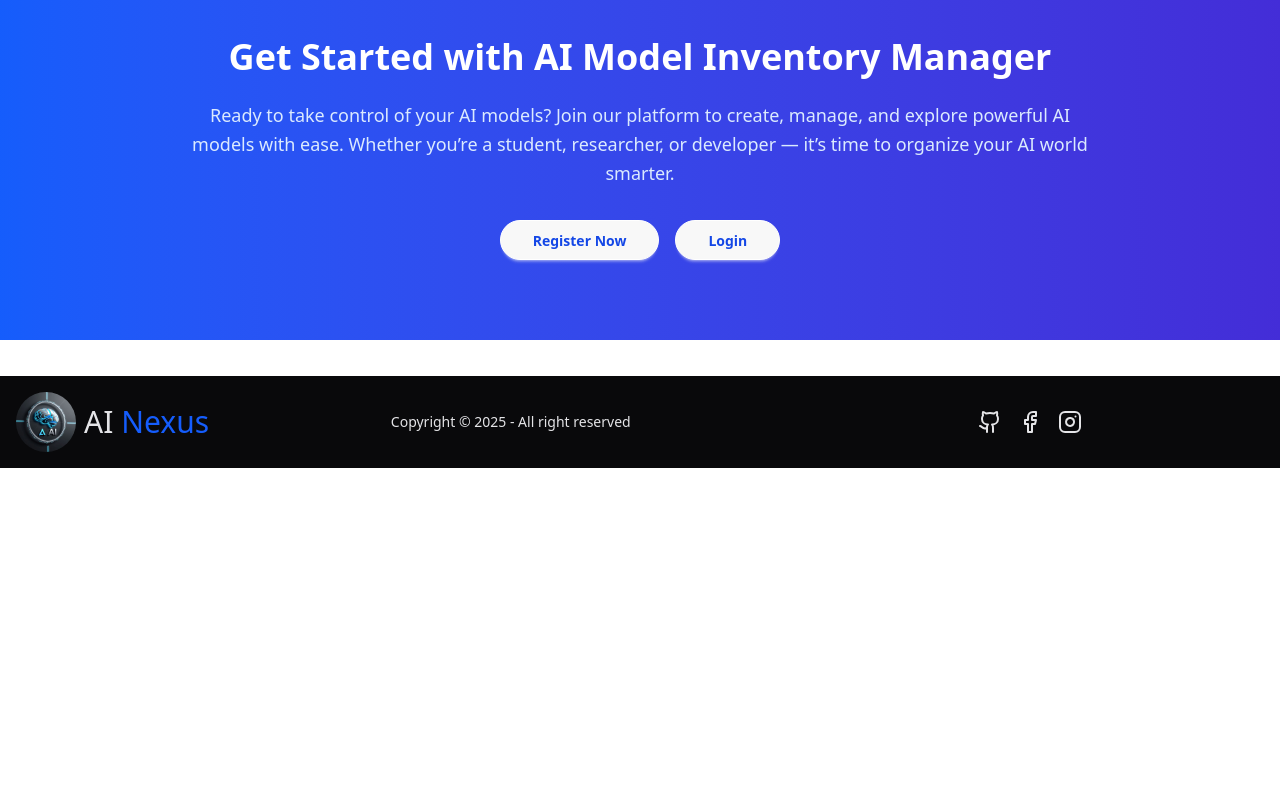
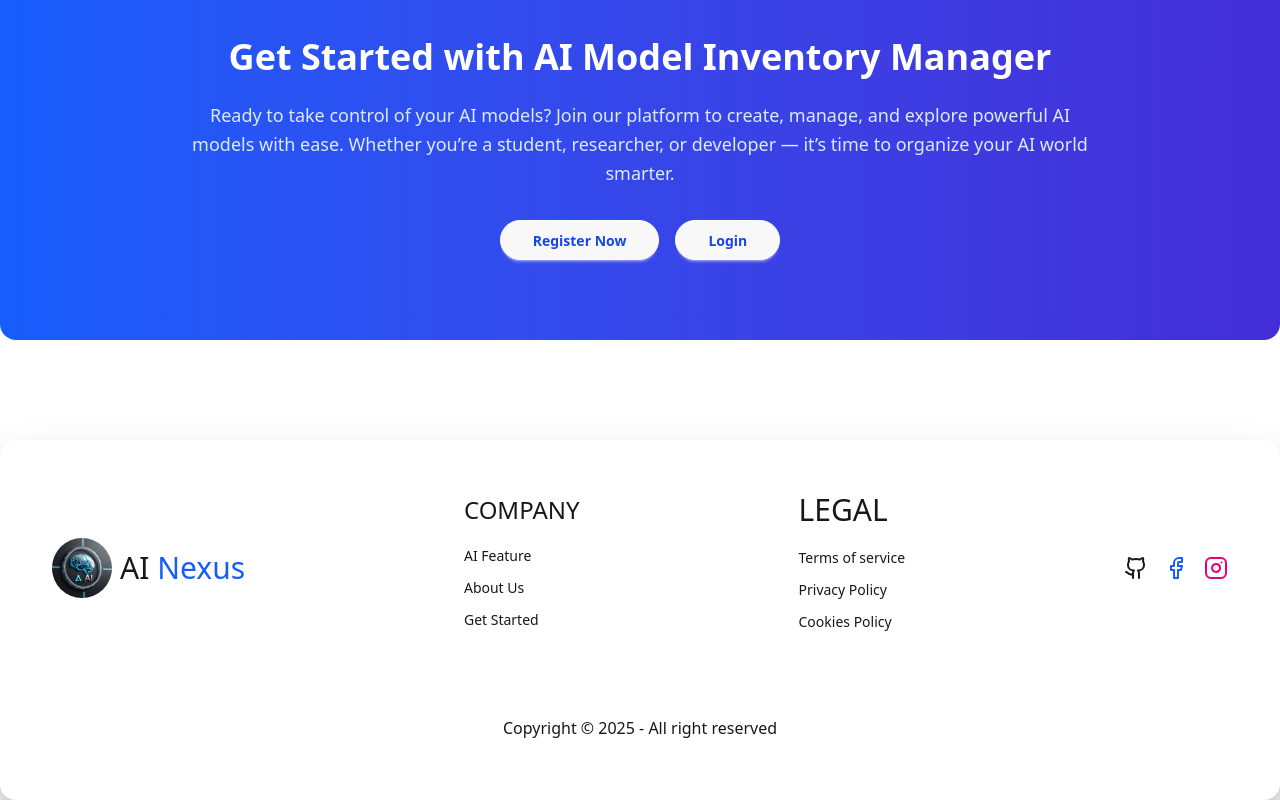
Before and after one commit to anik5001/AI-model-inventory-client, a React (Vite) app: page / in a window 1280 px wide. Shown: the part 1969-2769 px from the top of the page. Before the commit the page ends 2437 px from the top, so only its background shows below. Built offline with nearby package versions, Linux system fonts and the light colour scheme; no server answers.

Commit message:
footer update

```diff
--- a/src/components/AboutAiModel/AboutAiModelSection.jsx
+++ b/src/components/AboutAiModel/AboutAiModelSection.jsx
@@ -4,7 +4,7 @@ const AboutAiModelSection = () => {
   return (
     <div>
       {/* ===== Static Section: About AI Models ===== */}
-      <section className="bg-gray-50 py-10 px-6 md:px-16">
+      <section className="bg-gray-50 py-10 px-6 md:px-16 rounded-2xl">
         <div className="max-w-5xl mx-auto text-center">
           <h2 className="text-3xl md:text-4xl font-bold text-blue-700 mb-6">
             About AI Models
--- a/src/components/Footer/Footer.jsx
+++ b/src/components/Footer/Footer.jsx
@@ -3,13 +3,12 @@ import logoImg from "../../assets/logoAI.jpg";
 import { Link } from "react-router";
 import { FaFacebook } from "react-icons/fa6";
 import { FaGithub } from "react-icons/fa";
-import githubImg from "../../assets/github.png";
-import facebookImg from "../../assets/facebook.png";
+
 import { Facebook, GithubIcon, Instagram } from "lucide-react";
 const Footer = () => {
   return (
-    <div className="bg-neutral">
-      <footer className="footer max-w-7xl mx-auto sm:footer-horizontal  text-neutral-content items-center p-4">
+    <div className="mt-25 shadow-gray-500 shadow-2xl rounded-2xl p-5">
+      <footer className="footer max-w-7xl mx-auto sm:footer-horizontal justify-between   items-center p-8">
         <aside className="grid-flow-col items-center">
           <Link to="/" className="flex gap-2 items-center">
             <img
@@ -22,33 +21,68 @@ const Footer = () => {
             </p>
           </Link>
         </aside>
-        <p className="text-center">
-          Copyright © {new Date().getFullYear()} - All right reserved
-        </p>
-        <nav className="grid-flow-col gap-4 md:place-self-center md:justify-self-end">
+
+        <div>
+          <h1 className="text-2xl">COMPANY</h1>
+          <ul>
+            <li className="my-3">
+              <a href="#Ai-feature">AI Feature</a>
+            </li>
+            <li>
+              <a href="#about">About Us</a>
+            </li>
+            <li className="my-3">
+              <a href="#getStarted">Get Started</a>
+            </li>
+          </ul>
+        </div>
+        <div>
+          <h1 className="text-3xl">LEGAL</h1>
+          <ul>
+            <li className="my-3">
+              <a href="https://nexusai.io/terms" target="_blank">
+                {" "}
+                Terms of service
+              </a>
+            </li>
+            <li>
+              <a href="https://nexusai.io/privacy" target="_blank">
+                Privacy Policy
+              </a>
+            </li>
+            <li className="my-3">
+              <a href="https://nexusai.io/business" target="_blank">
+                Cookies Policy
+              </a>
+            </li>
+          </ul>
+        </div>
+
+        <nav className="grid-flow-col gap-4 md:justify-self-end">
           {/*
           <a className="w-[100px]" href="">
             <img src={facebookImg} alt="" />
           </a> */}
 
           <a
+            className="text-black-400"
             href="https://github.com/anik5001/AI-model-inventory-client"
             target="_blank"
           >
             {" "}
             <GithubIcon />
           </a>
-          <a href="">
+          <a className="text-blue-600" href="">
             <Facebook />
           </a>
-          <a href="">
+          <a className="text-pink-600" href="">
             <Instagram></Instagram>
           </a>
         </nav>
-        <div>
-          <p className=""></p>
-        </div>
       </footer>
+      <p className="text-center  py-10">
+        Copyright © {new Date().getFullYear()} - All right reserved
+      </p>
     </div>
   );
 };
--- a/src/components/GetStartedSection/GetStarted.jsx
+++ b/src/components/GetStartedSection/GetStarted.jsx
@@ -5,7 +5,7 @@ const GetStarted = () => {
   return (
     <div>
       {/* ===== Static Section 2: Get Started ===== */}
-      <section className="bg-gradient-to-r from-blue-600 to-indigo-700 text-white py-20 px-6 md:px-16">
+      <section className="bg-gradient-to-r from-blue-600 to-indigo-700 text-white py-20 px-6 md:px-16 rounded-2xl">
         <div className="max-w-4xl mx-auto text-center">
           <h2 className="text-3xl md:text-4xl font-bold mb-6">
             Get Started with AI Model Inventory Manager
--- a/src/pages/AllModels.jsx
+++ b/src/pages/AllModels.jsx
@@ -70,7 +70,7 @@ const AllModels = () => {
         All Models{" "}
       </h2>
       {/* search */}
-      <div className="flex justify-around items-center gap-1 md:mb-10">
+      <div className=" flex  md:flex justify-around items-center gap-2 md:mb-10">
         <div></div>
         <div>
           <form onSubmit={handleSearch} className="flex gap-2">
@@ -93,7 +93,7 @@ const AllModels = () => {
               </svg>
               <input type="search" name="search" placeholder="Search" />
             </label>
-            <button className="btn btn-primary" type="submit">
+            <button className="btn btn-primary hidden md:block" type="submit">
               Search
             </button>
           </form>
--- a/src/pages/Home.jsx
+++ b/src/pages/Home.jsx
@@ -13,16 +13,16 @@ const Home = () => {
       </div>
 
       {/* latest 6 ai models */}
-      <div className="my-10">
+      <div id="Ai-feature" className="my-10">
         <LatestModels></LatestModels>
       </div>
       {/* About Ai Models section */}
-      <div>
+      <div id="about">
         <AboutAiModelSection></AboutAiModelSection>
       </div>
       {/* Get Started Section */}
 
-      <div>
+      <div id="getStarted">
         <GetStarted></GetStarted>
       </div>
     </>
--- a/src/pages/LoginPage/Login.jsx
+++ b/src/pages/LoginPage/Login.jsx
@@ -19,7 +19,7 @@ const Login = () => {
     const email = form.email.value;
     const password = form.password.value;
 
-    console.log(email, password);
+    // console.log(email, password);
     signInUserFuc(email, password)
       .then(() => {
         toast.success("Successful login");
```
